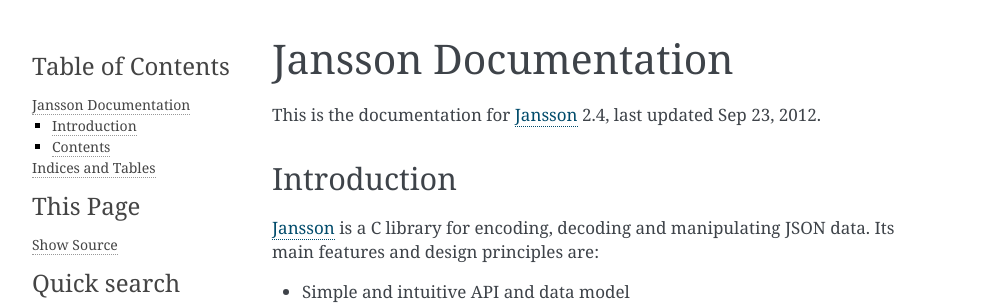
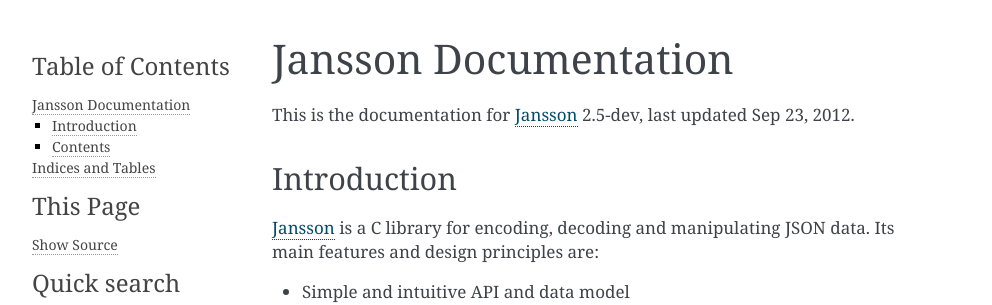
Before and after one commit to akheron/jansson, a Sphinx documentation site: the page built from doc/index.rst, in a window 1280 px wide. Shown: the top 305 px of the page, without its empty margins (148-1140 px from the left). Built offline with Sphinx 7.4.7, drawn with Linux system fonts in a browser that asks for light colours.

Commit message:
Set master for 2.5 development mode

```diff
--- a/doc/conf.py
+++ b/doc/conf.py
@@ -48,7 +48,7 @@
 # built documents.
 #
 # The short X.Y version.
-version = '2.4'
+version = '2.5-dev'
 # The full version, including alpha/beta/rc tags.
 release = version
 
```
Also changed, not shown: 2 other files.
